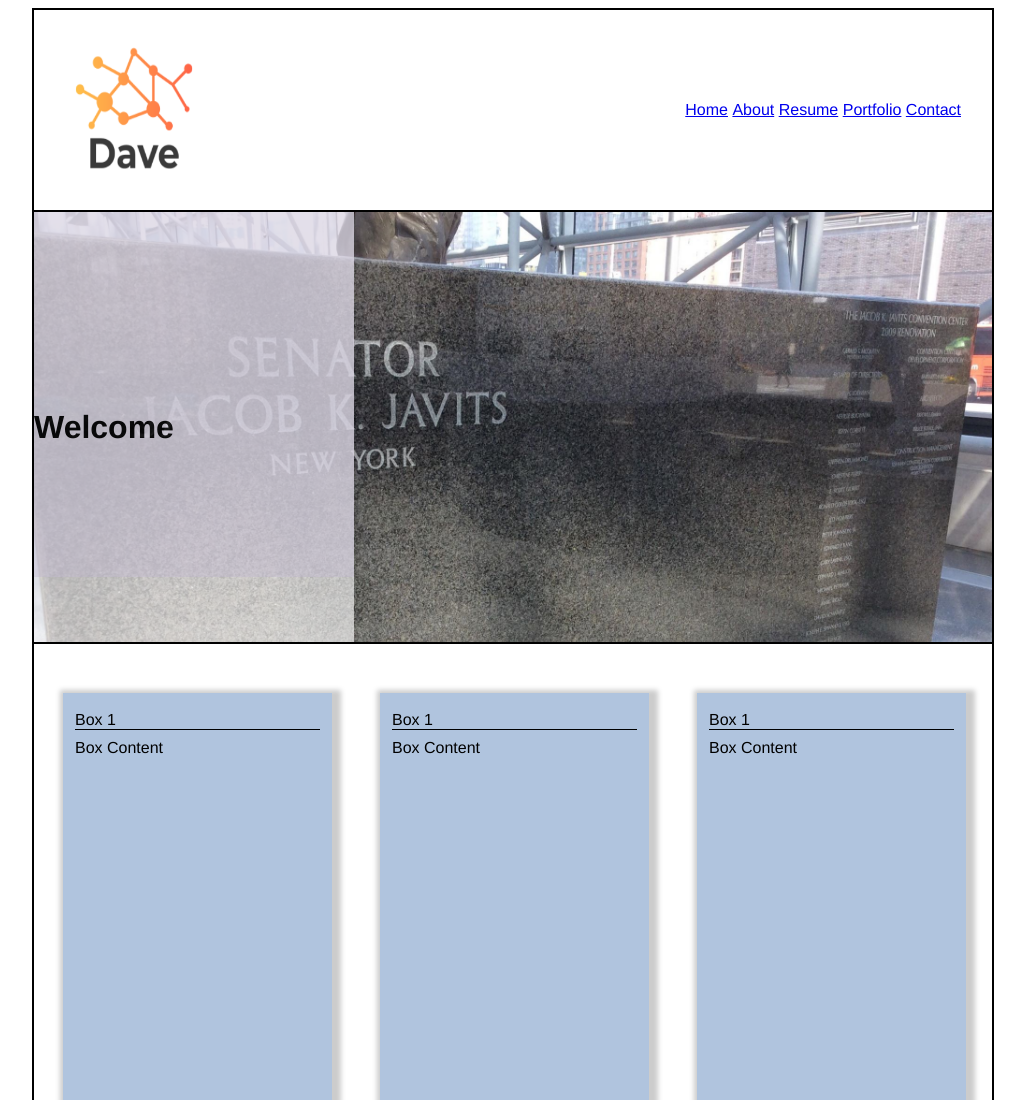
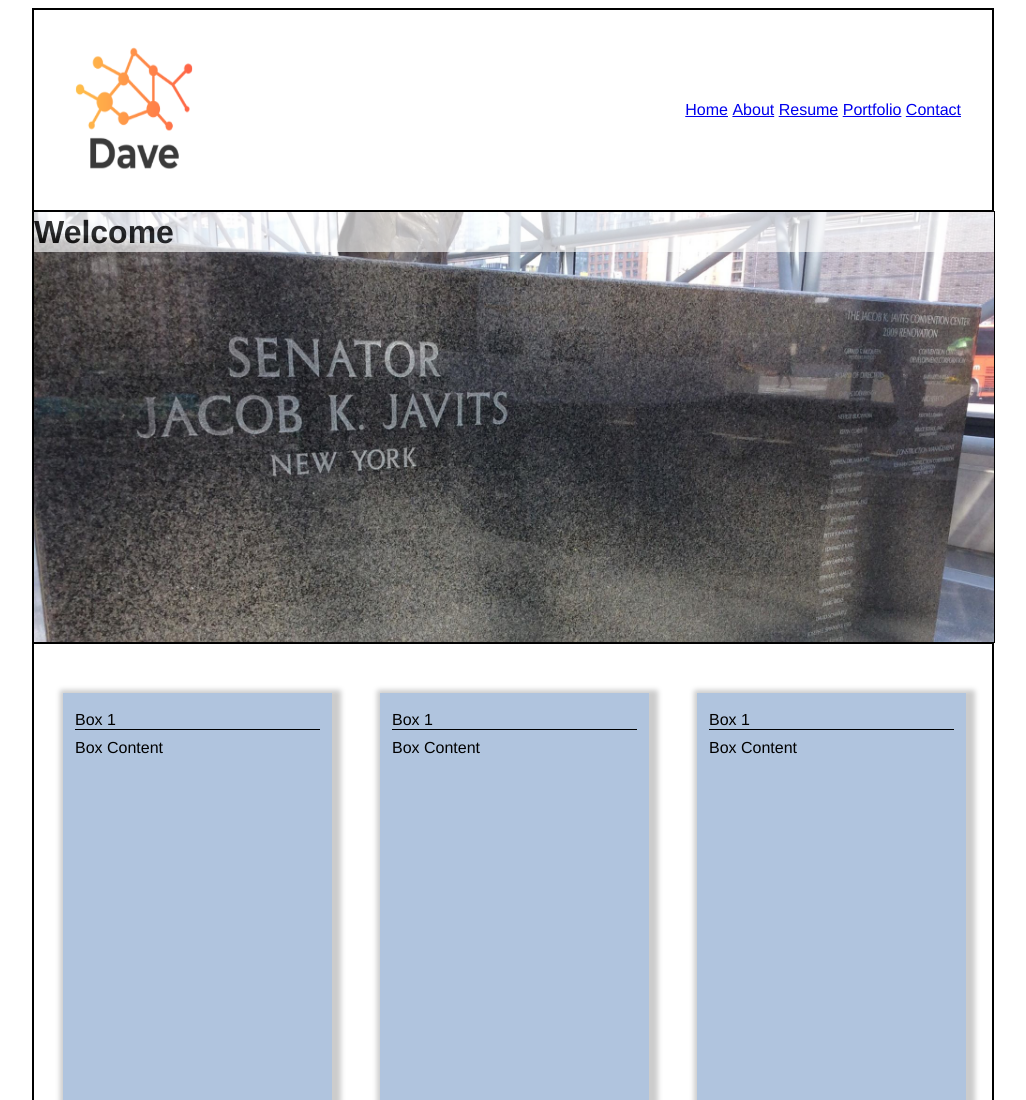
Before and after one commit to NJSal/zlayout, a plain HTML site: page index.html in a window 1280 px wide. Shown: the top 1100 px of the page, without its empty margins (127-1153 px from the left). Drawn offline with Linux system fonts and the light colour scheme.

Commit message:
task: updated the banner

```diff
--- a/main.css
+++ b/main.css
@@ -120,13 +120,17 @@
     background-image: url("imagesz/JacobJavits.jpg");
     background-repeat: no-repeat;
     background-size: cover;
-    line-height: 430px;                                     /*originally 363*/
-
+    line-height: 40px;
+    /*line-height: 430px;*/          /*updated 5/4/19*/                           /*originally 363*/
+    inline-size: 960px;             /*included*/
 }
 
 #hero  {
+    height:0px;                 /*updated 5/4/19*/
+    /*
     height: 365px;
     width: 320px;
+    */
     position: relative;
     display: block;
     z-index: 1;
```
